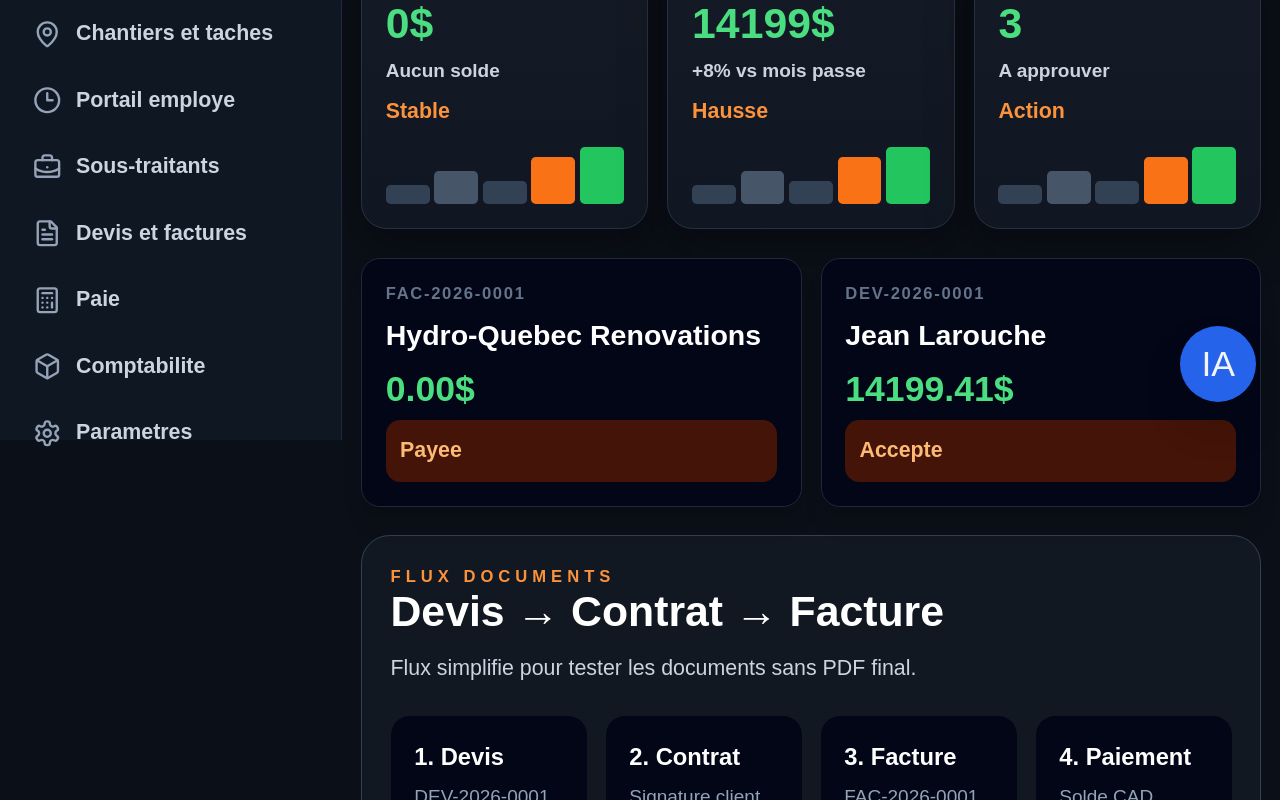
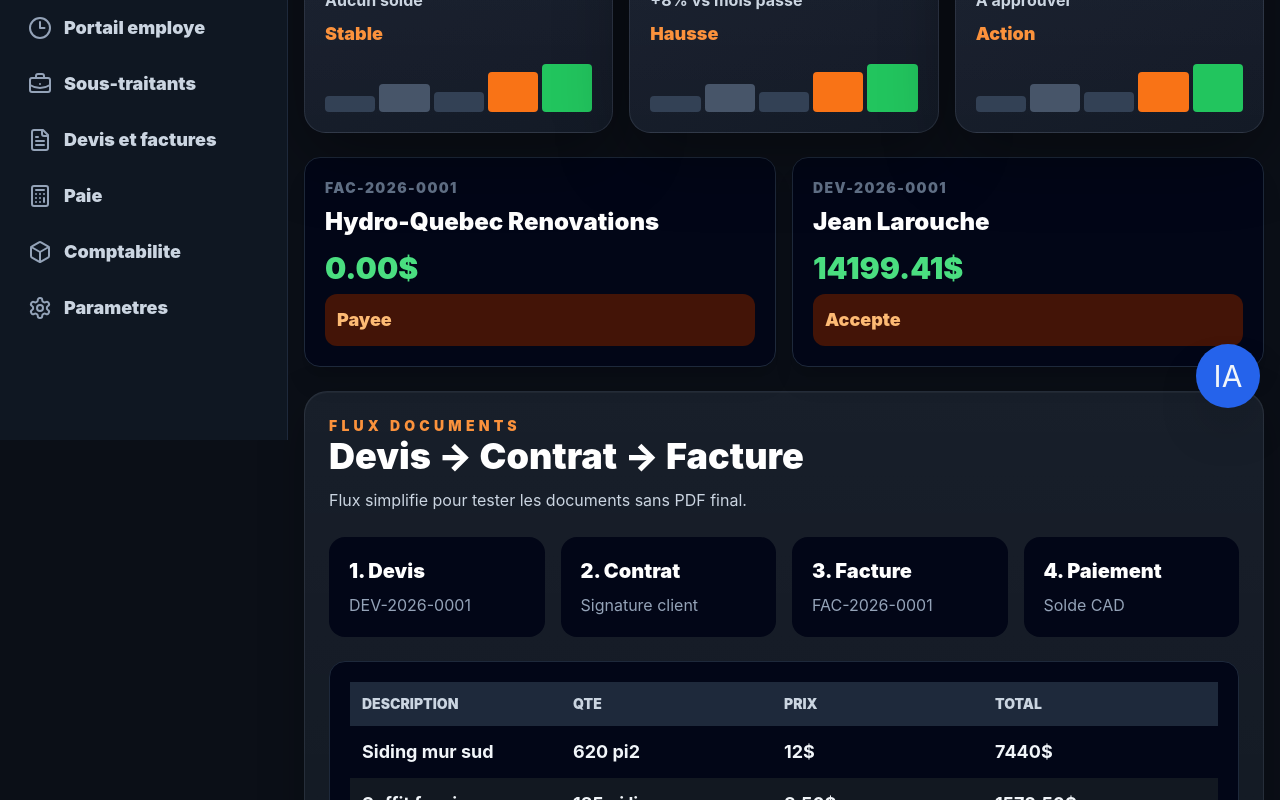
Before and after one commit to bisaillonpatrick1979-dev/Chatgpt-hailite-, a Next.js app: page /invoices in a window 1280 px wide. Shown: the part 360-1160 px from the top of the page. Built offline with nearby package versions, Linux system fonts and the light colour scheme.

Commit message:
Polish visual design for client demo

```diff
--- a/app/globals.css
+++ b/app/globals.css
@@ -7,14 +7,18 @@
 }
 
 html {
-  font-size: 18px;
+  font-size: 16px;
 }
 
 body {
   margin: 0;
-  background: #0b0f17;
+  min-height: 100vh;
+  background:
+    radial-gradient(circle at top left, rgba(249, 115, 22, 0.18), transparent 30rem),
+    radial-gradient(circle at 80% 10%, rgba(59, 130, 246, 0.16), transparent 28rem),
+    linear-gradient(135deg, #070b12 0%, #0c1220 45%, #070b12 100%);
   color: #f8fafc;
-  font-family: Arial, Helvetica, sans-serif;
+  font-family: Inter, Arial, Helvetica, sans-serif;
   text-rendering: optimizeLegibility;
   -webkit-font-smoothing: antialiased;
 }
@@ -29,32 +33,56 @@ button, input, select, textarea {
 }
 
 button, a {
-  min-height: 48px;
+  min-height: 42px;
+}
+
+button, a, input, select, textarea {
+  transition: border-color 160ms ease, background 160ms ease, transform 160ms ease, box-shadow 160ms ease;
+}
+
+button:hover, a:hover {
+  transform: translateY(-1px);
+}
+
+input, select, textarea {
+  outline: none;
+  box-shadow: inset 0 1px 0 rgba(255,255,255,0.03);
+}
+
+input:focus, select:focus, textarea:focus {
+  border-color: #fb923c !important;
+  box-shadow: 0 0 0 3px rgba(251, 146, 60, 0.16);
 }
 
 .large-readable {
-  font-size: 1.125rem;
-  line-height: 1.75;
+  font-size: 1rem;
+  line-height: 1.6;
 }
 
 .big-number {
-  font-size: clamp(2rem, 7vw, 4rem);
+  font-size: clamp(1.8rem, 6vw, 3.4rem);
   line-height: 1;
   font-weight: 900;
-  letter-spacing: -0.04em;
+  letter-spacing: -0.045em;
 }
 
 .pro-card {
-  border: 1px solid #263244;
+  border: 1px solid rgba(148, 163, 184, 0.16);
   border-radius: 1.35rem;
-  background: linear-gradient(180deg, #151b26 0%, #111722 100%);
-  box-shadow: 0 18px 50px rgba(0, 0, 0, 0.32);
+  background:
+    linear-gradient(180deg, rgba(255,255,255,0.045), rgba(255,255,255,0.015)),
+    linear-gradient(135deg, #151c2a 0%, #0f1623 100%);
+  box-shadow: 0 22px 70px rgba(0, 0, 0, 0.36), inset 0 1px 0 rgba(255,255,255,0.05);
+  backdrop-filter: blur(10px);
 }
 
 .pro-panel {
-  border: 1px solid #334155;
-  border-radius: 1.5rem;
-  background: #121821;
+  border: 1px solid rgba(148, 163, 184, 0.14);
+  border-radius: 1.45rem;
+  background:
+    linear-gradient(180deg, rgba(255,255,255,0.035), rgba(255,255,255,0.012)),
+    #101722;
+  box-shadow: 0 16px 45px rgba(0, 0, 0, 0.28), inset 0 1px 0 rgba(255,255,255,0.04);
 }
 
 .pro-orange {
@@ -70,22 +98,31 @@ button, a {
 }
 
 .card-readable {
-  border: 1px solid #263244;
-  border-radius: 1.5rem;
-  background: #151b26;
-  padding: 1.25rem;
-  box-shadow: 0 10px 30px rgba(0, 0, 0, 0.25);
+  border: 1px solid rgba(148, 163, 184, 0.14);
+  border-radius: 1.35rem;
+  background: linear-gradient(180deg, #151b26 0%, #101722 100%);
+  padding: 1rem;
+  box-shadow: 0 14px 40px rgba(0, 0, 0, 0.28);
 }
 
 .status-dot {
   display: inline-flex;
-  height: 0.9rem;
-  width: 0.9rem;
+  height: 0.75rem;
+  width: 0.75rem;
   border-radius: 999px;
+}
+
+.premium-glow {
+  box-shadow: 0 0 0 1px rgba(251, 146, 60, 0.18), 0 22px 70px rgba(249, 115, 22, 0.14);
+}
+
+.soft-grid {
+  background-image: linear-gradient(rgba(148,163,184,0.035) 1px, transparent 1px), linear-gradient(90deg, rgba(148,163,184,0.035) 1px, transparent 1px);
+  background-size: 28px 28px;
 }
 
 @media (min-width: 768px) {
   html {
-    font-size: 19px;
+    font-size: 16px;
   }
 }
```
